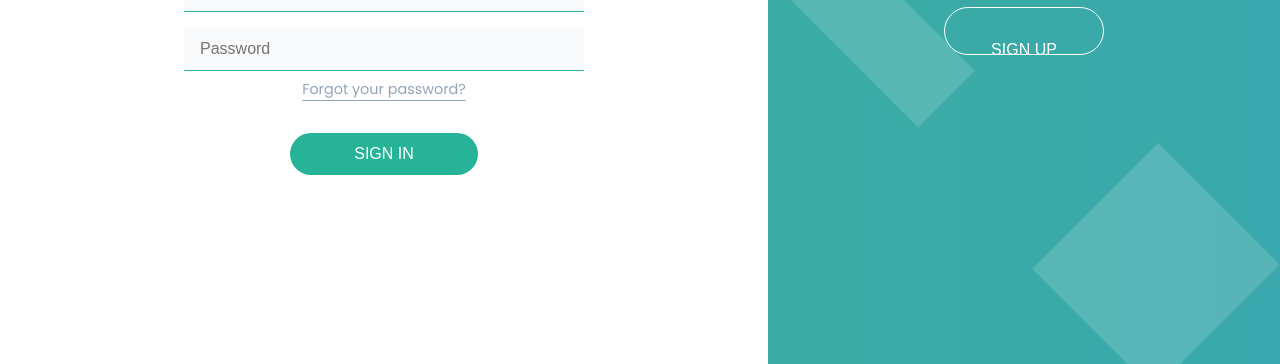
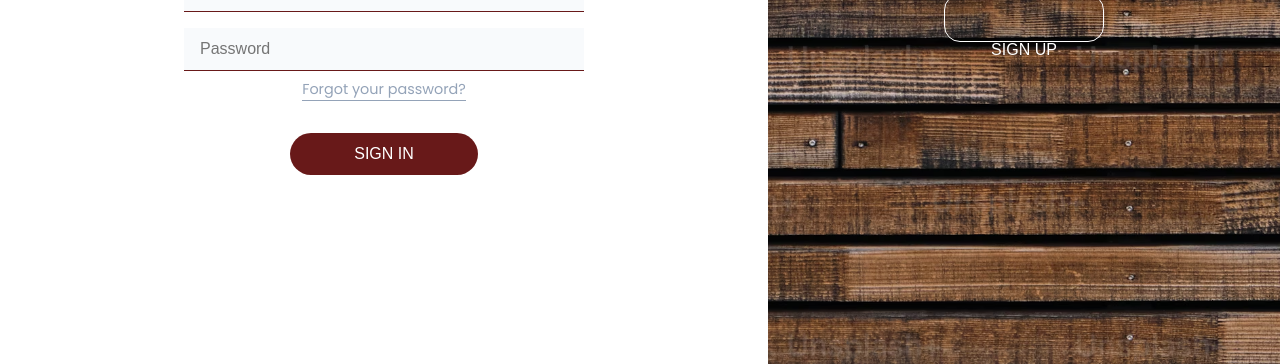
Before and after one commit to swadesh2403/Animated_signUpPage, a plain HTML site: page index.html in a window 1280 px wide. Shown: the part 436-800 px from the top of the page. Drawn offline with nearby package versions, Linux system fonts and the light colour scheme.

Commit message:
logic added

```diff
--- a/index.html
+++ b/index.html
@@ -8,8 +8,7 @@
       rel="stylesheet"
     />
     <link rel="stylesheet" href="styles.css" />
-
-    <title>Signin/Signup</title>
+    <title>Web Design Mastery</title>
   </head>
   <body>
     <div class="container" id="container">
@@ -73,6 +72,5 @@
     </div>
 
     <script src="main.js"></script>
-
   </body>
 </html>
--- a/styles.css
+++ b/styles.css
@@ -1,11 +1,11 @@
 @import url("https://fonts.googleapis.com/css2?family=Poppins:wght@400;500;600;700&display=swap");
 
 :root {
-  --primary-color: #27b397;
+  --primary-color: rgb(104, 25, 25);
   --text-dark: #0f172a;
   --text-light: #94a3b8;
   --extra-light: #f8fafc;
-  --white: #ffffff;
+  --white: white;
 }
 
 * {
@@ -127,7 +127,7 @@ input {
 }
 
 .overlay__wrapper {
-  background: url("assets/57-bg.png");
+  background: url("assets/bg.avif");
   background-position: center center;
   background-size: cover;
   background-repeat: no-repeat;
@@ -179,7 +179,7 @@ input {
   border: none;
   outline: none;
   font-size: 1rem;
-  color: var(--white);
+  color: white;
   border-radius: 2rem;
   background-color: transparent;
 }
@@ -188,13 +188,13 @@ input {
   cursor: pointer;
   position: absolute;
   left: 50%;
-  top: 443px;
+  top: 430px;
   transform: translateX(-50%);
   width: 10rem;
   height: 3rem;
   border: 1px solid var(--white);
   background: transparent;
-  border-radius: 2rem;
+  border-radius: 1rem;
 }
 
 .right__panel__active .overlay__container {
```
Also changed, not shown: assets/57-bg.png (deleted), assets/bg.avif (added).
